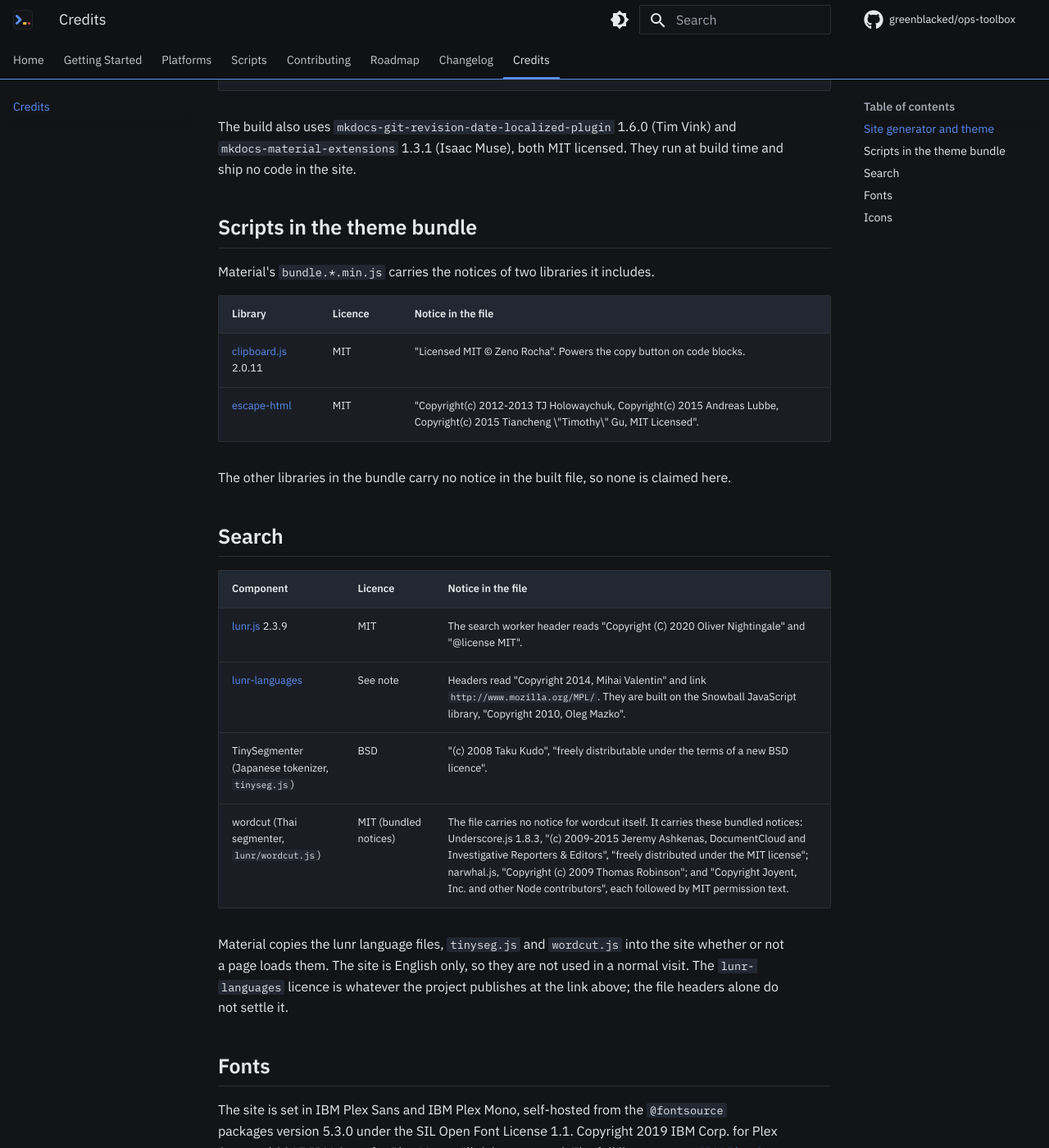
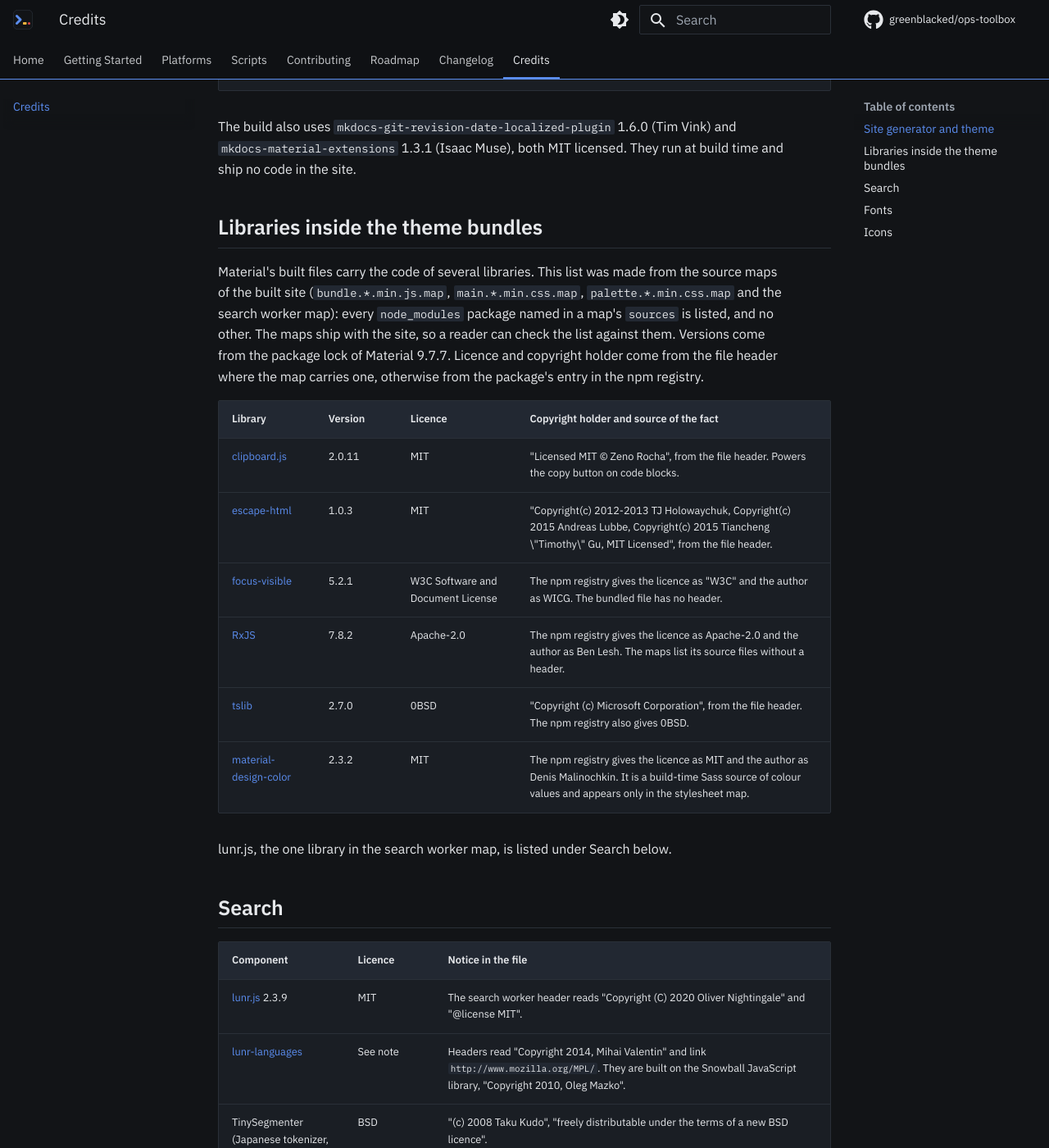
Before and after one commit to greenblacked/ops-toolbox, an MkDocs documentation site: the page built from docs/credits.md, in a window 1280 px wide and 1400 px high, scrolled down 498 px. Shown: the whole window at 82% size. Built offline with MkDocs 1.6.1 and Material for MkDocs 9.7.7, drawn with Linux system fonts in a browser that asks for light colours; comment, search, counter and statistics services are not loaded.

Commit message:
docs: list every library inside the Material bundles

```diff
--- a/docs/credits.md
+++ b/docs/credits.md
@@ -18,18 +18,28 @@
 (Tim Vink) and `mkdocs-material-extensions` 1.3.1 (Isaac Muse), both MIT
 licensed. They run at build time and ship no code in the site.
 
-## Scripts in the theme bundle
+## Libraries inside the theme bundles
 
-Material's `bundle.*.min.js` carries the notices of two libraries it
-includes.
+Material's built files carry the code of several libraries. This list was
+made from the source maps of the built site (`bundle.*.min.js.map`,
+`main.*.min.css.map`, `palette.*.min.css.map` and the search worker map): every
+`node_modules` package named in a map's `sources` is listed, and no other.
+The maps ship with the site, so a reader can check the list against them.
+Versions come from the package lock of Material 9.7.7. Licence and copyright
+holder come from the file header where the map carries one, otherwise from the
+package's entry in the npm registry.
 
-| Library | Licence | Notice in the file |
-| --- | --- | --- |
-| [clipboard.js](https://clipboardjs.com/) 2.0.11 | MIT | "Licensed MIT © Zeno Rocha". Powers the copy button on code blocks. |
-| [escape-html](https://github.com/component/escape-html) | MIT | "Copyright(c) 2012-2013 TJ Holowaychuk, Copyright(c) 2015 Andreas Lubbe, Copyright(c) 2015 Tiancheng \"Timothy\" Gu, MIT Licensed". |
+| Library | Version | Licence | Copyright holder and source of the fact |
+| --- | --- | --- | --- |
+| [clipboard.js](https://clipboardjs.com/) | 2.0.11 | MIT | "Licensed MIT © Zeno Rocha", from the file header. Powers the copy button on code blocks. |
+| [escape-html](https://github.com/component/escape-html) | 1.0.3 | MIT | "Copyright(c) 2012-2013 TJ Holowaychuk, Copyright(c) 2015 Andreas Lubbe, Copyright(c) 2015 Tiancheng \"Timothy\" Gu, MIT Licensed", from the file header. |
+| [focus-visible](https://github.com/WICG/focus-visible) | 5.2.1 | W3C Software and Document License | The npm registry gives the licence as "W3C" and the author as WICG. The bundled file has no header. |
+| [RxJS](https://rxjs.dev/) | 7.8.2 | Apache-2.0 | The npm registry gives the licence as Apache-2.0 and the author as Ben Lesh. The maps list its source files without a header. |
+| [tslib](https://github.com/Microsoft/tslib) | 2.7.0 | 0BSD | "Copyright (c) Microsoft Corporation", from the file header. The npm registry also gives 0BSD. |
+| [material-design-color](https://github.com/mrmlnc/material-color) | 2.3.2 | MIT | The npm registry gives the licence as MIT and the author as Denis Malinochkin. It is a build-time Sass source of colour values and appears only in the stylesheet map. |
 
-The other libraries in the bundle carry no notice in the built file, so none
-is claimed here.
+lunr.js, the one library in the search worker map, is listed under Search
+below.
 
 ## Search
 
```
Also changed, not shown: changelog.d/added/site-credits.md (+3 -2 lines).
